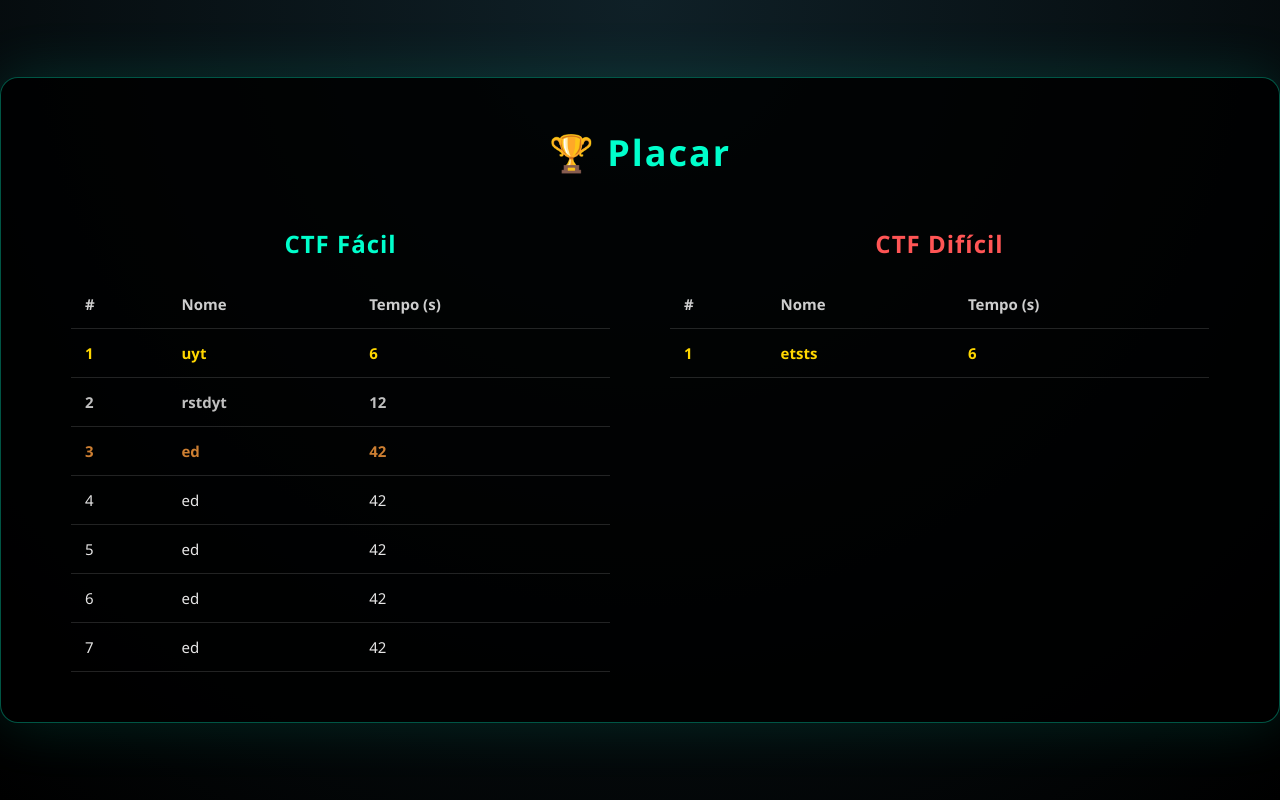
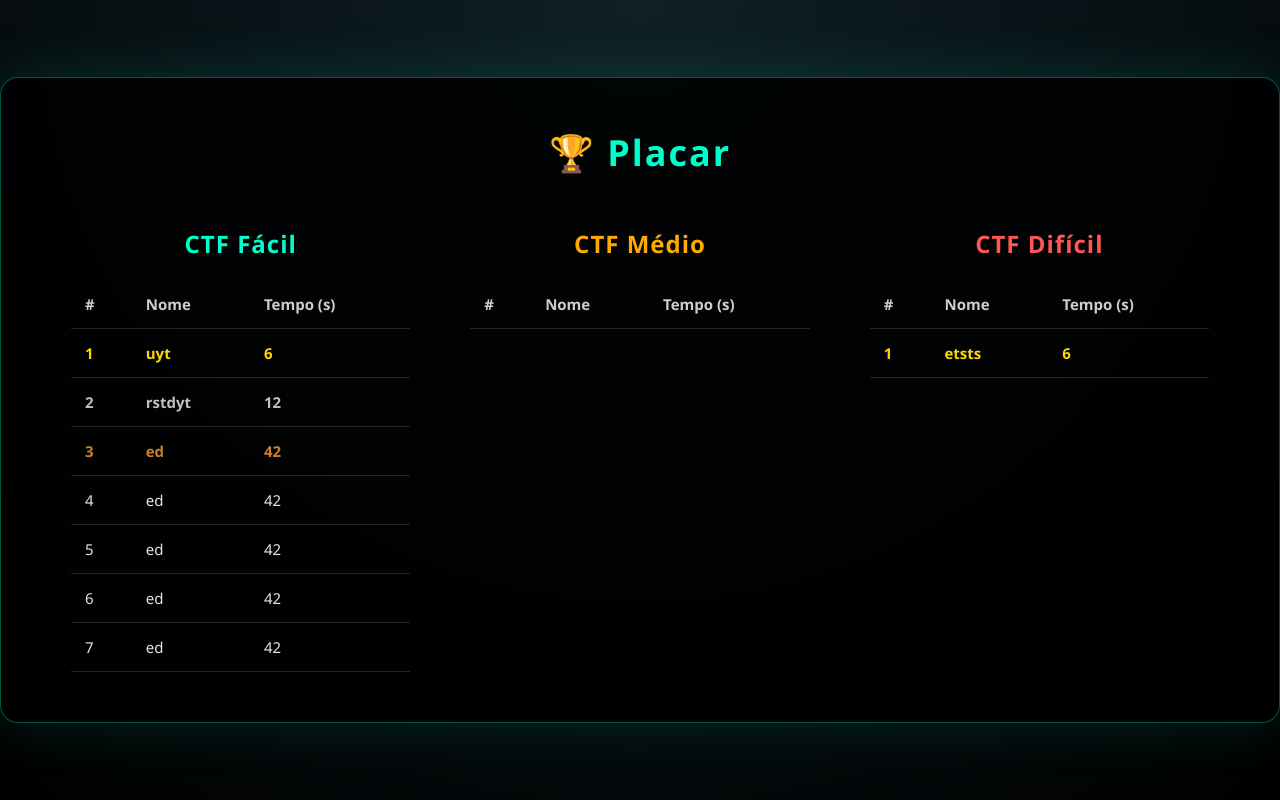
Before and after one commit to Edu0liveira2/CTF-FeiraDeEntidades, a Flask app: page /scoreboard in a window 1280 px wide. Run offline with Flask 3, Linux system fonts and the light colour scheme; lists and menus that the app fills with data are empty.

Commit message:
Add medium difficulty section to scoreboard
Updated scoreboard layout to include a medium difficulty section and adjusted card width.

```diff
--- a/templates/scoreboard.html
+++ b/templates/scoreboard.html
@@ -22,7 +22,7 @@
             padding: 50px 70px;
             border-radius: 18px;
             box-shadow: 0 0 60px #00ffcc22;
-            width: 1200px;
+            width: 1400px;
         }
 
         h1 {
@@ -56,6 +56,10 @@
             color: #00ffcc;
         }
 
+        .medium {
+            color: #ffaa00;
+        }
+
         .hard {
             color: #ff5555;
         }
@@ -76,7 +80,7 @@
             opacity: 0.9;
         }
 
-        /* TOP 3 CORES */
+        /* TOP 3 */
         .gold {
             color: #ffd700;
             font-weight: bold;
@@ -129,6 +133,34 @@
             </table>
         </div>
 
+        <!-- CTF MÉDIO -->
+        <div class="board">
+            <h2 class="medium">CTF Médio</h2>
+
+            {% set medium = scoreboard | selectattr("challenge", "equalto", "CTF Médio") | list %}
+
+            <table>
+                <tr>
+                    <th>#</th>
+                    <th>Nome</th>
+                    <th>Tempo (s)</th>
+                </tr>
+
+                {% for entry in medium %}
+                <tr class="
+                    {% if loop.index == 1 %}gold
+                    {% elif loop.index == 2 %}silver
+                    {% elif loop.index == 3 %}bronze
+                    {% endif %}
+                ">
+                    <td>{{ loop.index }}</td>
+                    <td>{{ entry.name }}</td>
+                    <td>{{ entry.time }}</td>
+                </tr>
+                {% endfor %}
+            </table>
+        </div>
+
         <!-- CTF DIFÍCIL -->
         <div class="board">
             <h2 class="hard">CTF Difícil</h2>
```
